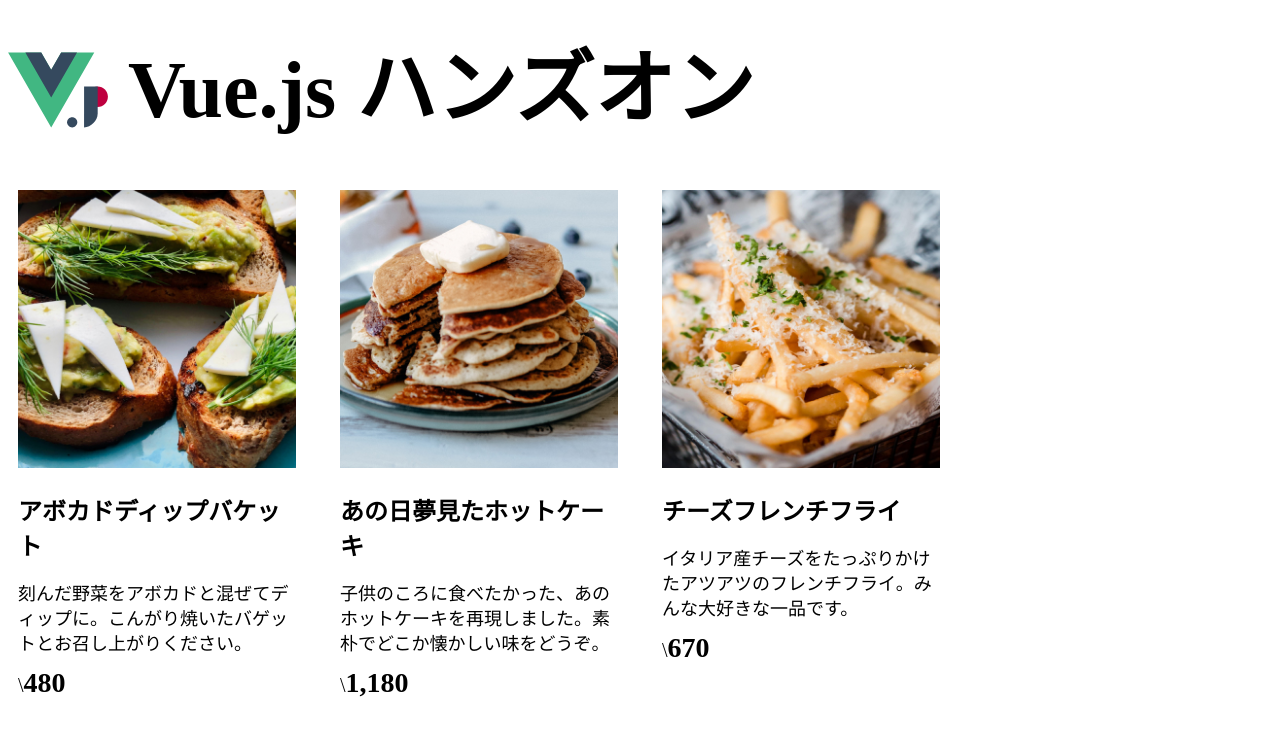
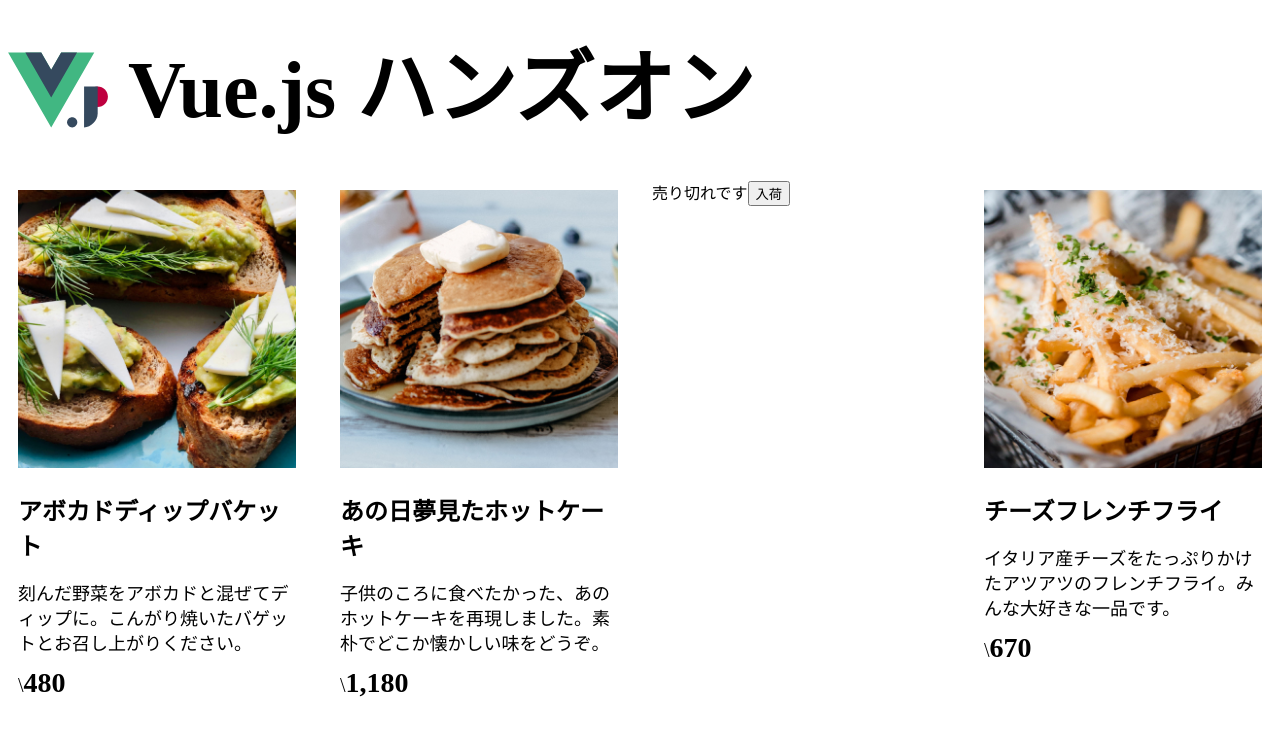
Before and after one commit to KaT0819/vue3-lab, a Vue app: page / in a window 1280 px wide. Shown: the top 736 px of the page. Built offline with nearby package versions, Linux system fonts and the light colour scheme.

Commit message:
関数で商品数を表示する

```diff
--- a/src/App.vue
+++ b/src/App.vue
@@ -41,7 +41,22 @@
  */
 function pricePrefix(price) {
   return price.toLocaleString();
-};
+}
+
+/**
+ * 在庫のある商品数を返す
+ */
+function stockQuantity() {
+  return items.value.filter((item) => item.soldOut === false).length;
+}
+
+/**
+ * 商品の在庫状況を変更する
+ * @param {object} item 商品情報
+ */
+function stockItem(item) {
+  item.soldOut = false;
+}
 </script>
 
 <template>
@@ -64,6 +79,7 @@
           >
         </div>
       </div>
+      <div v-else> 売り切れです<button type="button" @click="stockItem(item)">入荷</button> </div>
     </template>
   </main>
 </template>
```
